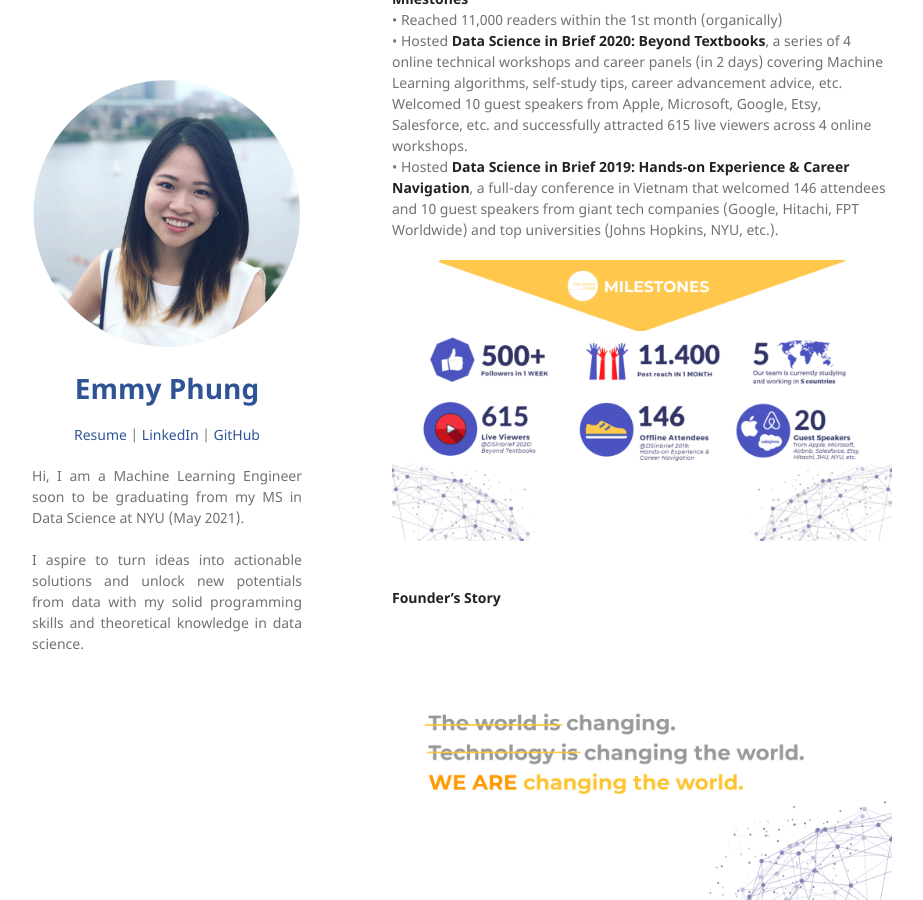
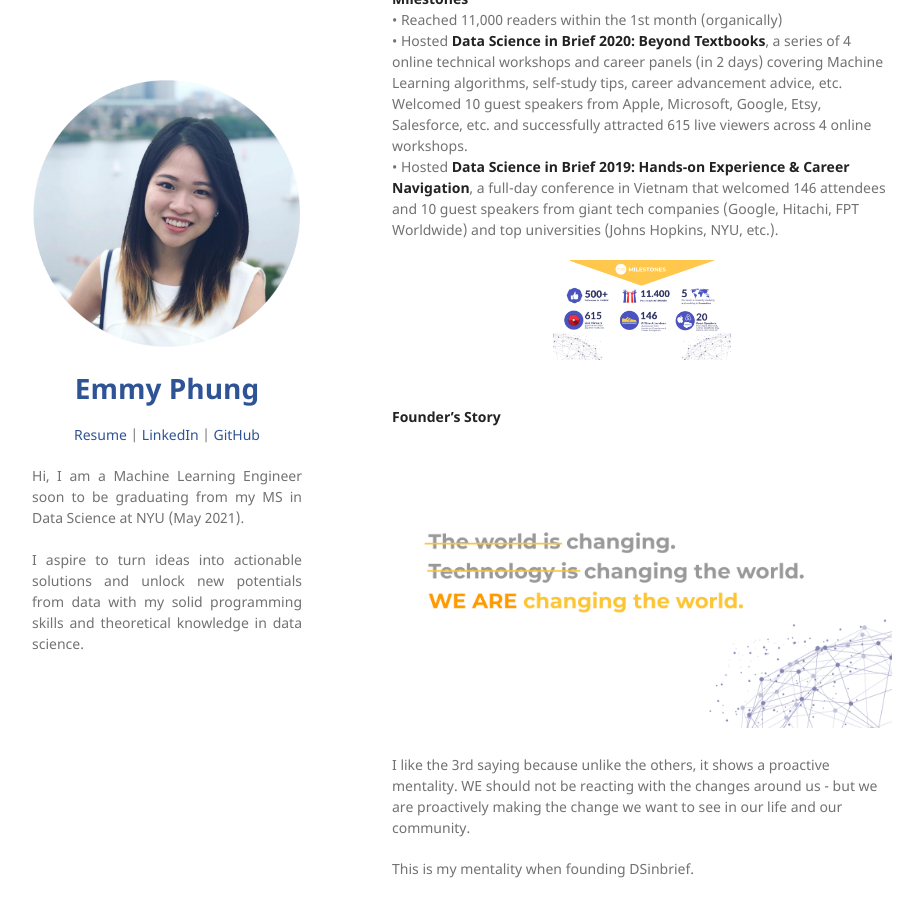
Before and after one commit to Emmyphung/emmyphung.github.io, a Jekyll site: the page built from sections/dsinbrief.md, in a window 1280 px wide and 900 px high, scrolled down 321 px. Shown: the whole window, without its empty margins (178-1101 px from the left). Built offline with Jekyll 4.4.1, drawn with Linux system fonts in a browser that asks for light colours; our own code applies the rules of GitHub Pages for plain Markdown files.

Commit message:
Update dsinbrief.md

```diff
--- a/sections/dsinbrief.md
+++ b/sections/dsinbrief.md
@@ -11,7 +11,7 @@
 • Hosted **Data Science in Brief 2020: Beyond Textbooks**, a series of 4 online technical workshops and career panels (in 2 days) covering Machine Learning algorithms, self-study tips, career advancement advice, etc. Welcomed 10 guest speakers from Apple, Microsoft, Google, Etsy, Salesforce, etc. and successfully attracted 615 live viewers across 4 online workshops. <br>
 • Hosted **Data Science in Brief 2019: Hands-on Experience & Career Navigation**, a full-day conference in Vietnam that welcomed 146 attendees and 10 guest speakers from giant tech companies (Google, Hitachi, FPT Worldwide) and top universities (Johns Hopkins, NYU, etc.).
 
-<center><img src="/images/milestone.png"/></center> <br>
+<center><img src="/images/milestone.png" height="100"/></center> <br>
 
 **Founder's Story** <br>
 <center><img src="/images/quote.png"/></center> <br>
```
